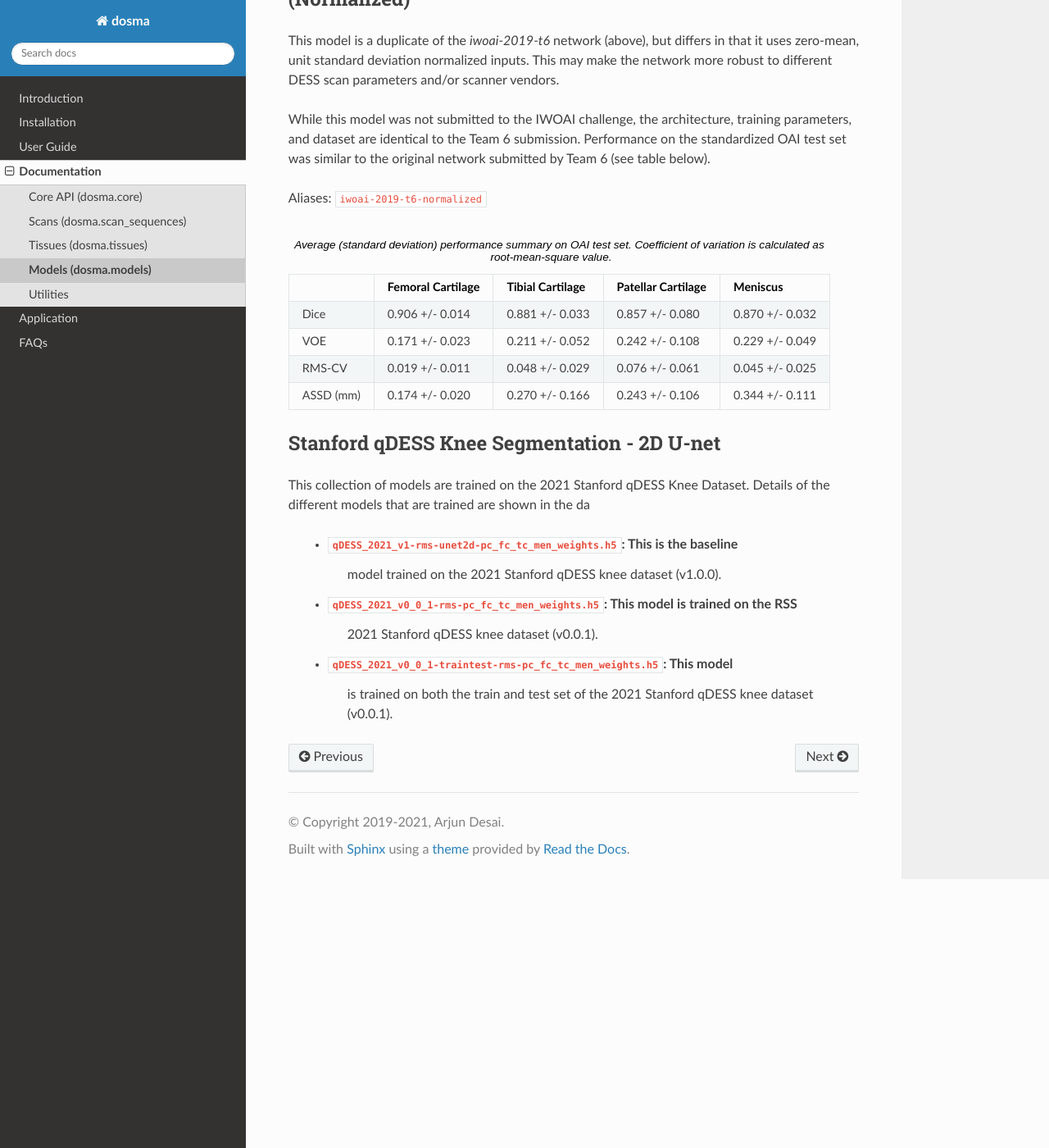
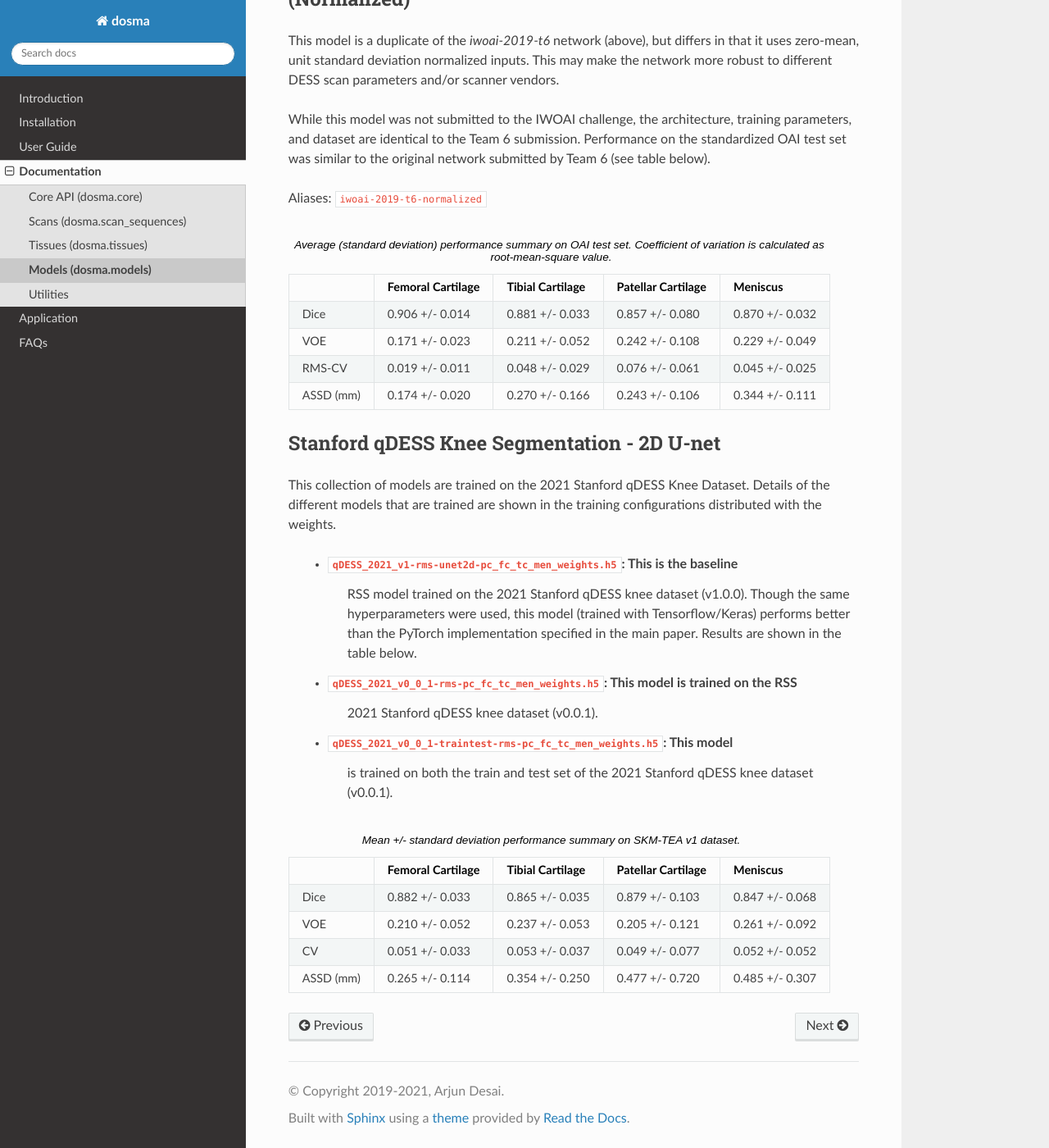
Before and after one commit to ad12/DOSMA, a Sphinx documentation site: the page built from docs/source/models.rst, in a window 1280 px wide and 1400 px high, scrolled down 1079 px. Shown: the whole window at 82% size. Built offline with Sphinx 7.4.7 and the Read the Docs theme 2.0.0, drawn with Linux system fonts in a browser that asks for light colours; cross-references to code outside the pages are shown as plain code.

Commit message:
add model details

```diff
--- a/docs/source/models.rst
+++ b/docs/source/models.rst
@@ -70,13 +70,29 @@ Aliases: :code:`iwoai-2019-t6-normalized`
 Stanford qDESS Knee Segmentation - 2D U-net
 --------------------------------------------------------------------------------
 This collection of models are trained on the 2021 Stanford qDESS Knee Dataset.
-Details of the different models that are trained are shown in the da
+Details of the different models that are trained are shown in the training configurations
+distributed with the weights.
 
 
    * ``qDESS_2021_v1-rms-unet2d-pc_fc_tc_men_weights.h5``: This is the baseline
-      model trained on the 2021 Stanford qDESS knee dataset (v1.0.0).
+      RSS model trained on the 2021 Stanford qDESS knee dataset (v1.0.0).
+      Though the same hyperparameters were used, this model (trained with Tensorflow/Keras)
+      performs better than the PyTorch implementation specified in the main paper.
+      Results are shown in the table below.
    * ``qDESS_2021_v0_0_1-rms-pc_fc_tc_men_weights.h5``: This model is trained on the RSS
       2021 Stanford qDESS knee dataset (v0.0.1).
    * ``qDESS_2021_v0_0_1-traintest-rms-pc_fc_tc_men_weights.h5``: This model
       is trained on both the train and test set of the 2021 Stanford qDESS knee
       dataset (v0.0.1).
+
+
+.. table:: Mean +/- standard deviation performance summary on SKM-TEA v1 dataset.
+
+   =========  ===================  ==================  ====================  ===============
+   ..         Femoral Cartilage    Tibial Cartilage    Patellar Cartilage    Meniscus
+   =========  ===================  ==================  ====================  ===============
+   Dice       0.882 +/- 0.033      0.865 +/- 0.035     0.879 +/- 0.103       0.847 +/- 0.068
+   VOE        0.210 +/- 0.052      0.237 +/- 0.053     0.205 +/- 0.121       0.261 +/- 0.092
+   CV         0.051 +/- 0.033      0.053 +/- 0.037     0.049 +/- 0.077       0.052 +/- 0.052
+   ASSD (mm)  0.265 +/- 0.114      0.354 +/- 0.250     0.477 +/- 0.720       0.485 +/- 0.307
+   =========  ===================  ==================  ====================  ===============
```
